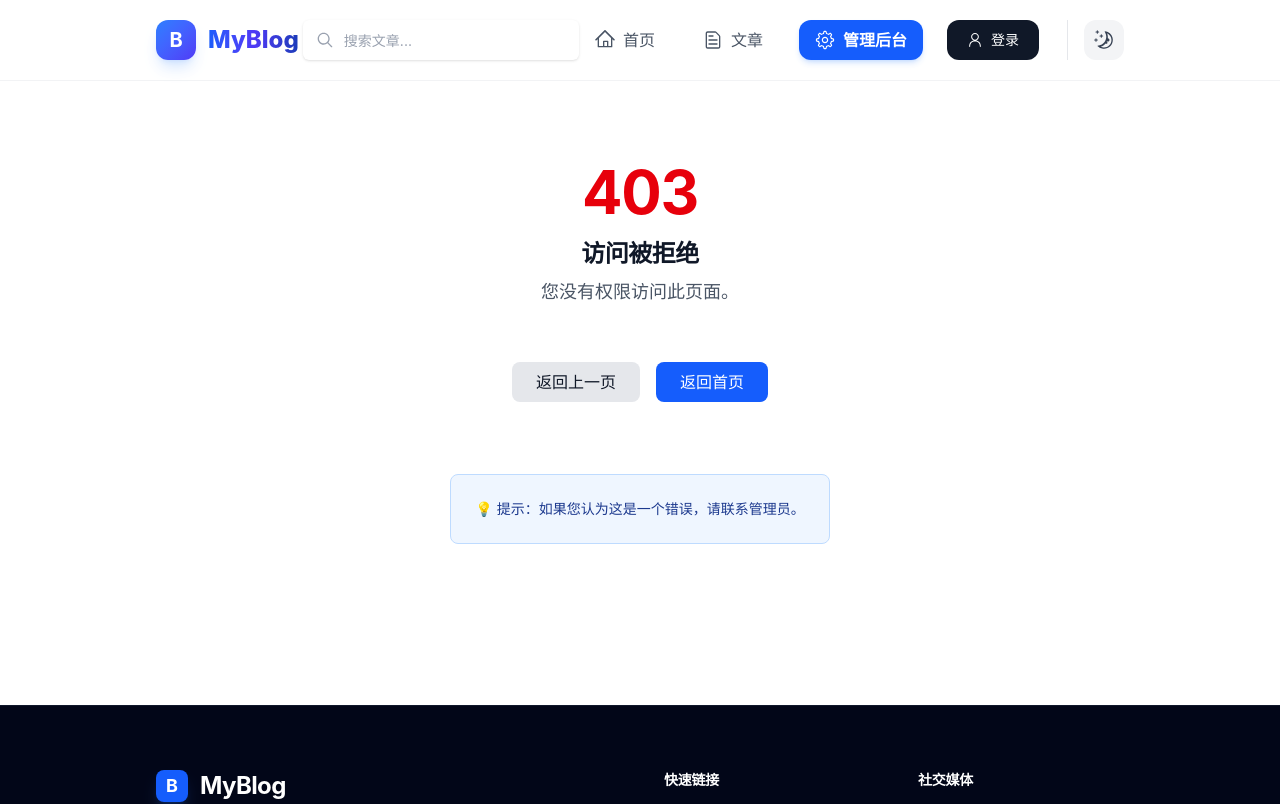
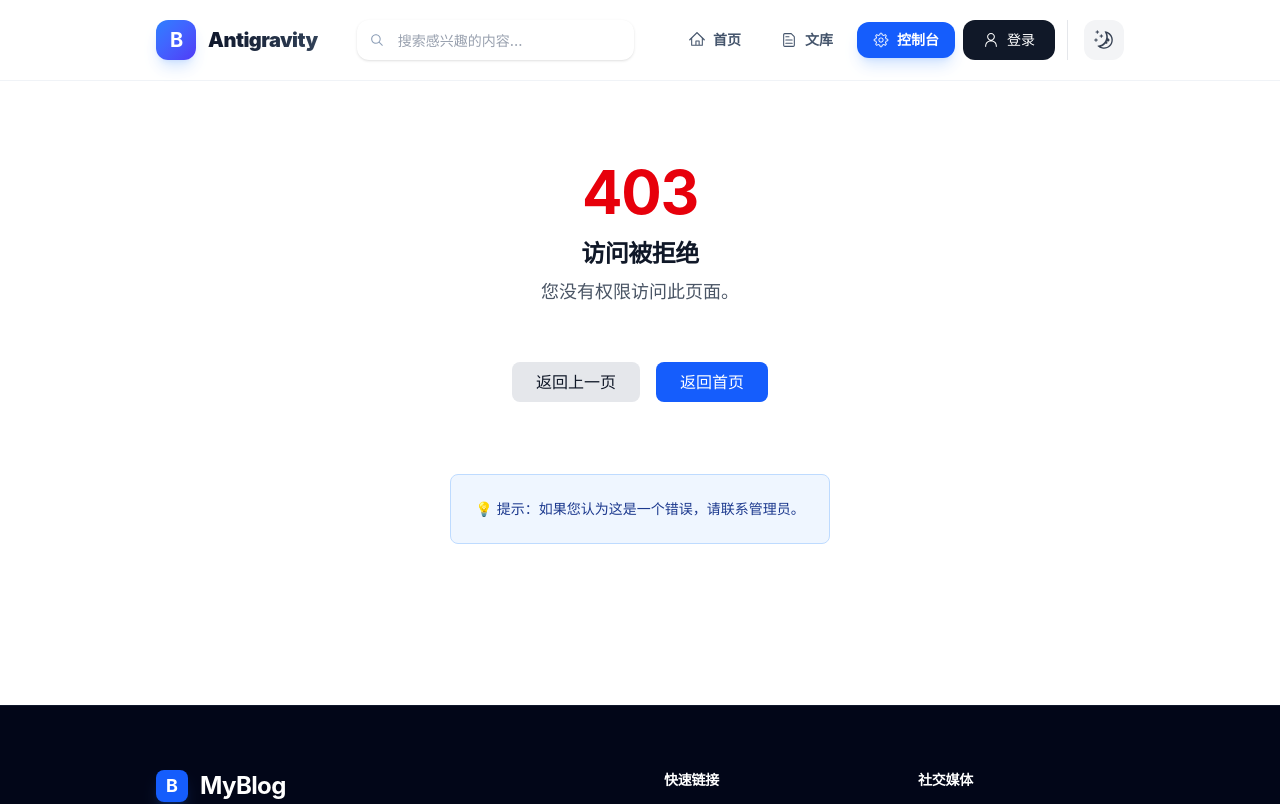
Before and after one commit to BqLee-AI/blog-FE, a React (Vite) app: page /unauthorized in a window 1280 px wide. Shown: the top 804 px of the page. Built offline with nearby package versions, Linux system fonts and the light colour scheme; no server answers.

Commit message:
style: 全面适配全站夜间模式，优化 Header 质感并统一深蓝配色体系

```diff
--- a/src/components/Header.tsx
+++ b/src/components/Header.tsx
@@ -42,18 +42,18 @@ export default function Header() {
   }, [lastScrollPos, isVisible, scrollThreshold]);
 
   return (
-    <header className={`bg-white/80 dark:bg-gray-900/80 backdrop-blur-md border-b border-gray-200/50 dark:border-gray-800/50 sticky top-0 z-50 transition-all duration-300 ${
+    <header className={`bg-white/80 dark:bg-slate-950/80 backdrop-blur-xl border-b border-slate-200/50 dark:border-white/5 sticky top-0 z-50 transition-all duration-300 ${
       isVisible ? "translate-y-0" : "-translate-y-full"
     }`}>
-      <div className="container mx-auto px-4 max-w-6xl">
+      <div className="container mx-auto px-4 max-w-7xl">
         <nav className="flex items-center justify-between h-16 md:h-20">
           {/* Logo */}
           <Link to="/" className="flex items-center gap-3 group transition-transform hover:scale-105">
             <div className="w-10 h-10 bg-gradient-to-br from-blue-500 to-indigo-600 rounded-xl flex items-center justify-center shadow-lg shadow-blue-500/20 group-hover:shadow-blue-500/40 transition-all">
-              <span className="text-white font-bold text-xl">B</span>
+              <span className="text-white font-bold text-xl tracking-tighter">B</span>
             </div>
-            <span className="text-2xl font-extrabold bg-gradient-to-r from-blue-600 via-indigo-600 to-blue-800 bg-clip-text text-transparent">
-              MyBlog
+            <span className="text-xl font-black bg-gradient-to-r from-slate-900 to-slate-700 dark:from-white dark:to-slate-400 bg-clip-text text-transparent tracking-tight">
+              Antigravity
             </span>
           </Link>
 
@@ -61,41 +61,41 @@ export default function Header() {
           <div className="relative hidden md:block">
             <Input
               type="text"
-              placeholder="搜索文章..."
+              placeholder="搜索感兴趣的内容..."
               value={searchQuery}
               onChange={(e) => setSearchQuery(e.target.value)}
-              className="h-10 w-72 pl-10 pr-4 bg-gray-100/50 dark:bg-gray-800/50 border-transparent hover-input transition-all focus:w-80"
+              className="h-10 w-64 pl-10 pr-4 bg-slate-100/50 dark:bg-white/5 border-transparent hover-input transition-all focus:w-72 rounded-xl text-sm font-medium"
             />
-            <MagnifyingGlassIcon className="absolute left-3 top-1/2 transform -translate-y-1/2 w-5 h-5 text-gray-400" />
+            <MagnifyingGlassIcon className="absolute left-3 top-1/2 transform -translate-y-1/2 w-4 h-4 text-slate-400" />
           </div>
 
           {/* 导航链接 */}
-          <ul className="flex items-center gap-1 md:gap-4 lg:gap-6">
+          <ul className="flex items-center gap-1 md:gap-2">
             <li>
               <Link
                 to="/"
-                className="text-gray-600 dark:text-gray-300 hover:text-blue-600 dark:hover:text-blue-400 px-3 py-2 rounded-lg transition-all font-medium flex items-center gap-2 hover:bg-blue-50 dark:hover:bg-blue-900/20"
+                className="text-slate-600 dark:text-slate-400 hover:text-blue-600 dark:hover:text-blue-400 px-4 py-2 rounded-xl transition-all text-sm font-bold flex items-center gap-2 hover:bg-slate-50 dark:hover:bg-white/5"
               >
-                <HomeIcon className="w-5 h-5" />
+                <HomeIcon className="w-4 h-4" />
                 <span className="hidden sm:inline">首页</span>
               </Link>
             </li>
             <li>
               <Link
                 to="/articles"
-                className="text-gray-600 dark:text-gray-300 hover:text-blue-600 dark:hover:text-blue-400 px-3 py-2 rounded-lg transition-all font-medium flex items-center gap-2 hover:bg-blue-50 dark:hover:bg-blue-900/20"
+                className="text-slate-600 dark:text-slate-400 hover:text-blue-600 dark:hover:text-blue-400 px-4 py-2 rounded-xl transition-all text-sm font-bold flex items-center gap-2 hover:bg-slate-50 dark:hover:bg-white/5"
               >
-                <FileTextIcon className="w-5 h-5" />
-                <span className="hidden sm:inline">文章</span>
+                <FileTextIcon className="w-4 h-4" />
+                <span className="hidden sm:inline">文库</span>
               </Link>
             </li>
             <li>
               <Link
                 to="/admin"
-                className="inline-flex items-center gap-2 rounded-xl bg-blue-600 px-4 py-2 font-semibold text-white shadow-md shadow-blue-500/20 transition-all hover:bg-blue-700 hover:shadow-lg hover:shadow-blue-500/30 hover:-translate-y-0.5"
+                className="inline-flex items-center gap-2 rounded-xl bg-blue-600 dark:bg-blue-500 px-4 py-2 text-sm font-bold text-white shadow-lg shadow-blue-500/20 transition-all hover:bg-blue-700 dark:hover:bg-blue-600 hover:shadow-blue-500/30 hover:-translate-y-0.5"
               >
-                <GearIcon className="w-5 h-5" />
-                <span className="hidden lg:inline">管理后台</span>
+                <GearIcon className="w-4 h-4" />
+                <span className="hidden lg:inline">控制台</span>
               </Link>
             </li>
 
```
